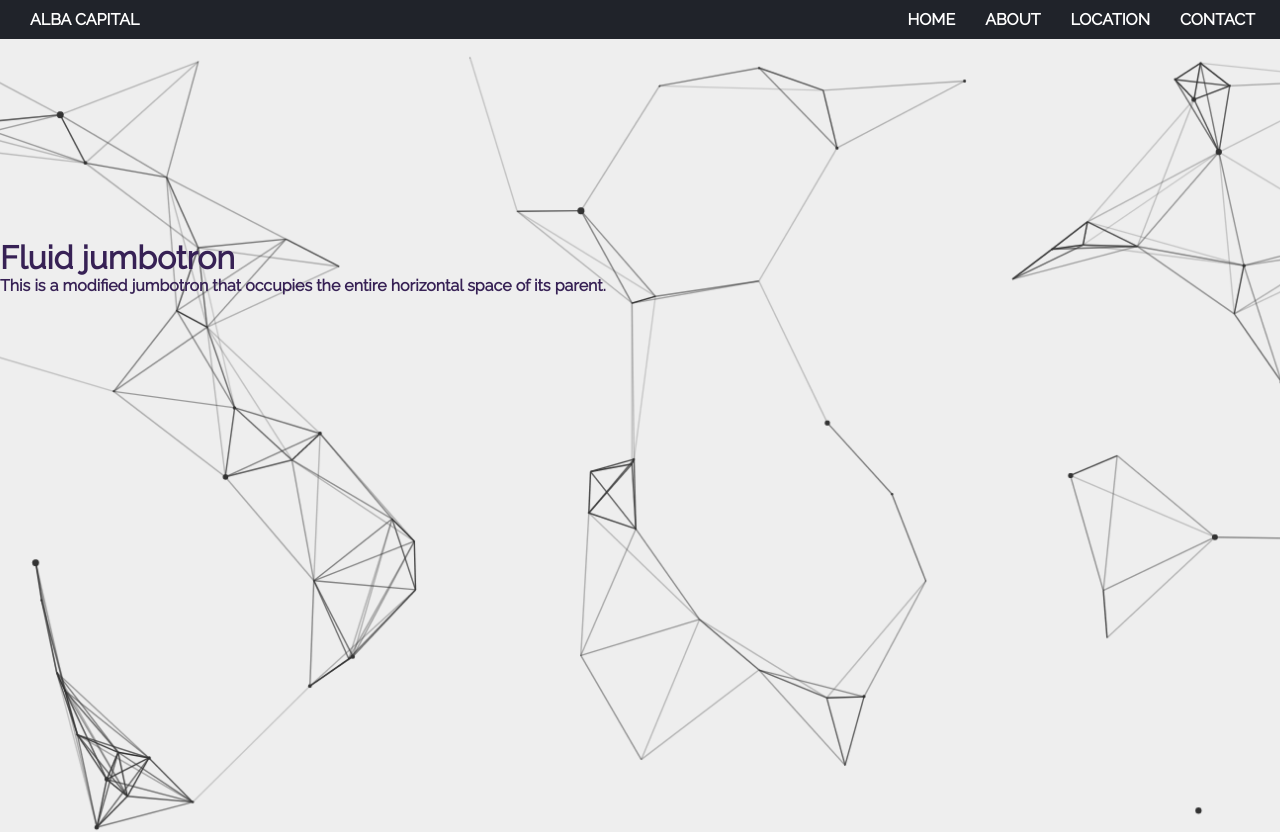
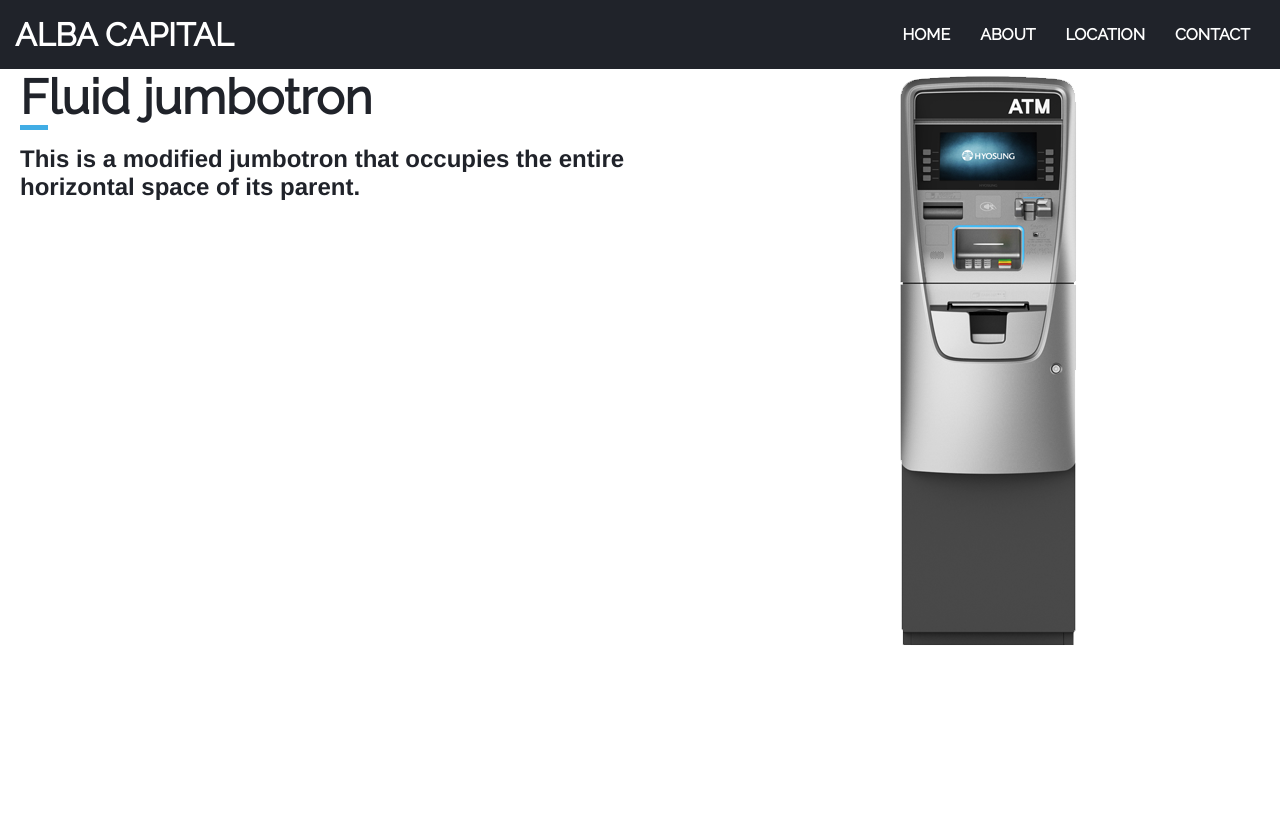
Before and after one commit to JosephAlba19/alba-company, a website: page src/index.html in a window 1280 px wide. Shown: the top 832 px of the page. Drawn offline with Linux system fonts and the light colour scheme.

Commit message:
Began work on the hero section

```diff
--- a/src/index.html
+++ b/src/index.html
@@ -37,11 +37,14 @@
 
     <div id="hero">
         <div class="hero-content">
-            <h1>Fluid jumbotron</h1>
+            <h1><span class="f-btm-brdr">F</span>luid jumbotron</h1>
             <h4>This is a modified jumbotron that
                 occupies the
                 entire horizontal space of its
                 parent.</h4>
+        </div>
+        <div class="atm-img">
+            <img src="/assets/atm.png" alt="atm machine">
         </div>
     </div>
     <div class="feature-wrapper">
--- a/src/scss/style.scss
+++ b/src/scss/style.scss
@@ -28,6 +28,7 @@ nav {
     display: flex;
     justify-content: space-between;
     align-items: center;
+    padding: 15px;
 
     .logo {
         display: inline-block;
@@ -35,6 +36,7 @@ nav {
         text-decoration: none;
         text-transform: uppercase;
         font-weight: bold;
+        font-size: 2em;
         vertical-align: middle;
     }
 
@@ -76,19 +78,37 @@ nav {
 }
 
 #hero {
-    background: url('/assets/cool-background.png') no-repeat;
-    background-size: cover;
-    background-position: center;
+    // background: url('/assets/cool-background.png') no-repeat;
+    // background-size: cover;
+    // background-position: center;
     height: 100vh;
+    max-width: 100%;
+    display: flex;
     .hero-content {
-        position: relative;
-        top: 200px;
-        color: #372155;
+        color: $reactBlack;
+        // padding: 50px;
+        font-size: 1.5em;
+        display: flex;
+        // justify-content: space-between;
+        flex-direction: column;
+        h1 {
+            padding-left: 20px;
+            .f-btm-brdr {
+                border-bottom: $skyBlue solid 5px;
+            }
+        }
+        h4 {
+            font-family: Helvetica, serif;
+            padding: 20px;
+        }
+        .atm-img {
+            display: flex;
+            flex-direction: row;
+        }
     }
+
 }
 
 .feature-wrapper {
     background-color: $reactBlack;
-
-
 }
```
Also changed, not shown: src/assets/atm.png (added), src/css/style.css.
